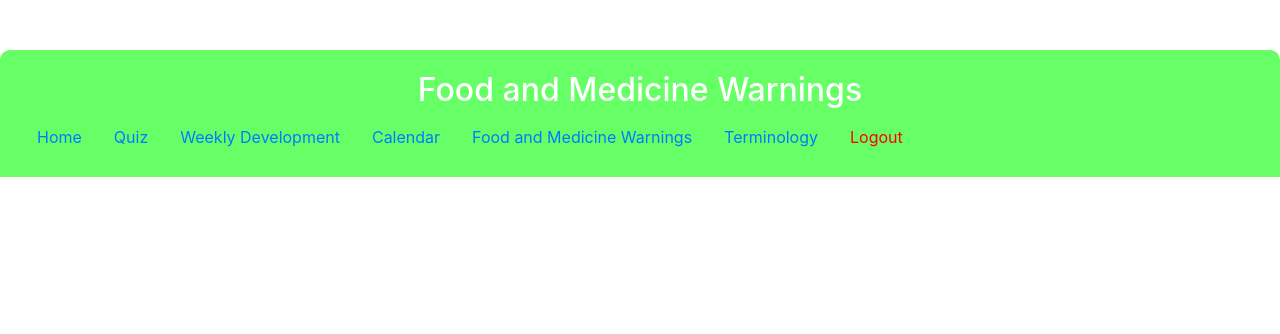
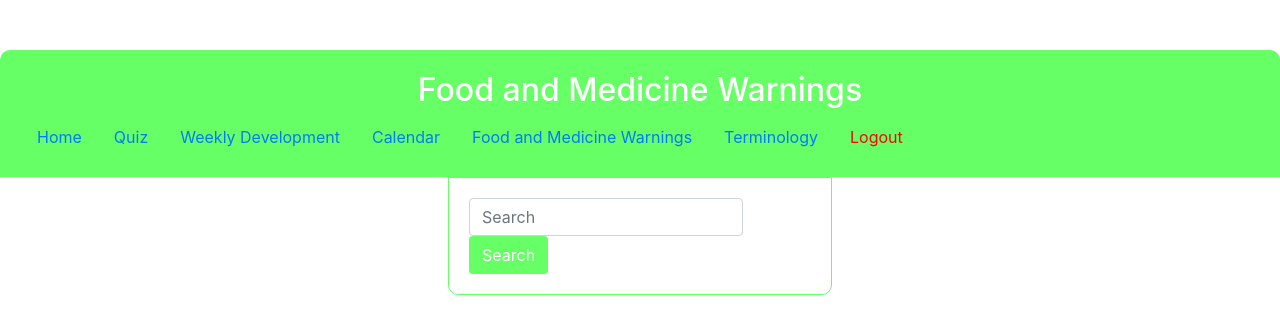
Before and after one commit to laura9578/pregnancypal, a PHP site: page /healthInfo.php in a window 1280 px wide. Shown: the top 334 px of the page. Run offline with PHP 8.4, Linux system fonts and the light colour scheme; data that the repository does not hold is empty; some libraries are stand-ins or nearby versions.

Commit message:
added search bars

```diff
--- a/healthInfo.php
+++ b/healthInfo.php
@@ -27,6 +27,10 @@ $term = mysqli_query($db, $foodQuery);
             <a class="nav-link" href="index.php?logout='1'" style="color: red;">Logout</a>
 		</nav>
 	</div>
+	<form class="form-inline">
+      <input class="form-control" type="search" placeholder="Search" aria-label="Search">
+      <button class="btn" type="submit">Search</button>
+    </form>
 	<?php
 	if ($term->num_rows > 0) {
 		echo "<table class='table table-bordered'><tr><th>Food</th><th>Warning</th></tr>";
--- a/index.php
+++ b/index.php
@@ -51,7 +51,7 @@
     </div>
     <div class="carousel-item">
 	<h2> Click here for foods and medicines that can be dangerous during pregnancy </h2>
-     <a href="healthInfo.php"> <img class="d-block w-100" src="https://www.plexusrenewedhealth.com/s/img/emotionheader.png?1461624369.800px.440px"></a>
+     <a href="healthInfo.php"> <img class="d-block w-100" src="http://globehealthclub.com.au/wp-content/uploads/2017/08/food-as-medicine.jpg" ></a>
     </div>
   </div>
 </div>
--- a/terminology.php
+++ b/terminology.php
@@ -27,6 +27,12 @@ $term = mysqli_query($db, $termQuery);
             <a class="nav-link" href="index.php?logout='1'" style="color: red;">Logout</a>
 		</nav>
 	</div>
+
+	<form class="form-inline">
+      <input class="form-control" type="search" placeholder="Search" aria-label="Search">
+      <button class="btn" type="submit">Search</button>
+    </form>
+
 	<?php
 	if ($term->num_rows > 0) {
 		echo "<table class='table table-bordered'><tr><th>Term</th><th>Definition</th></tr>";
```
